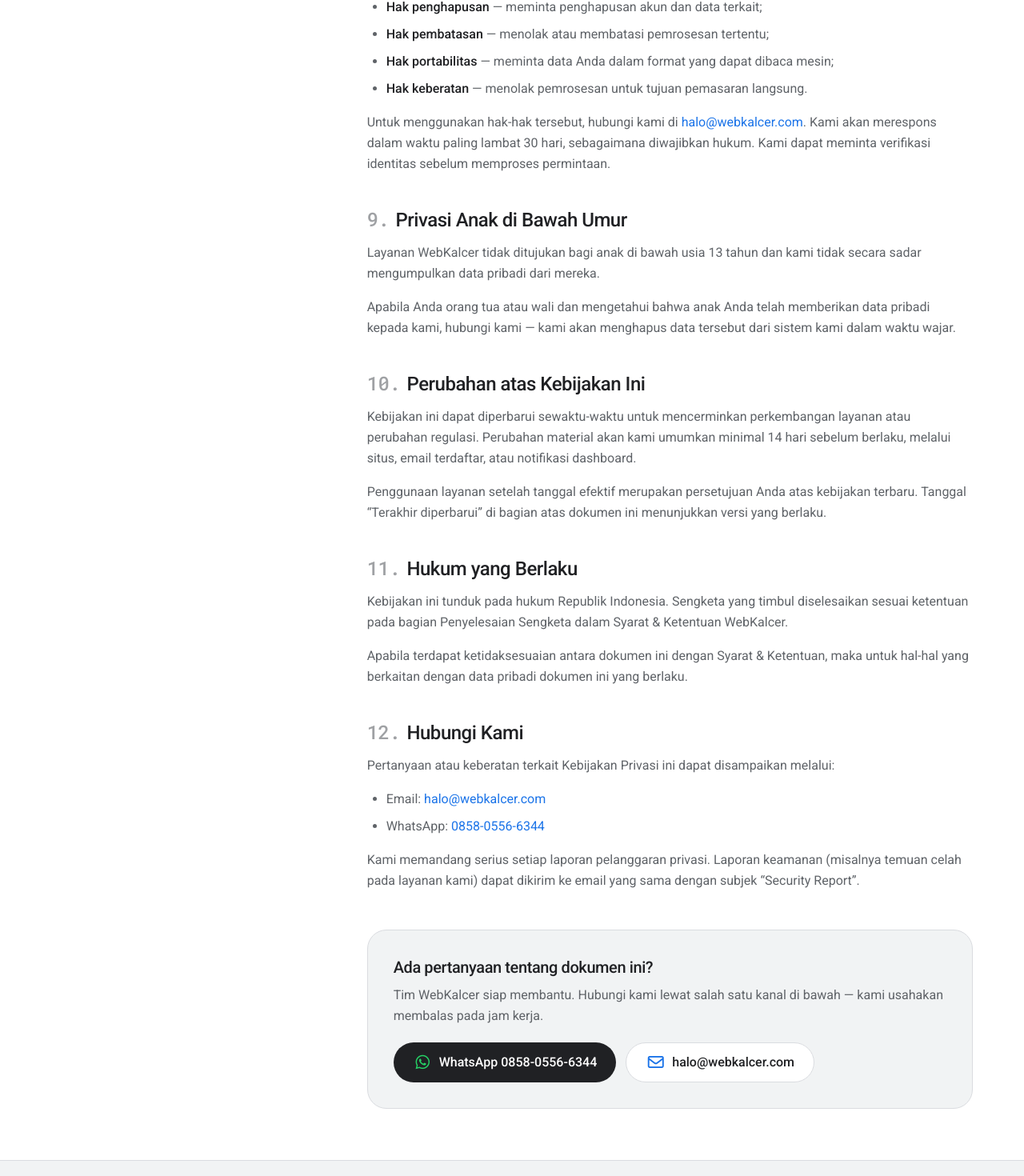
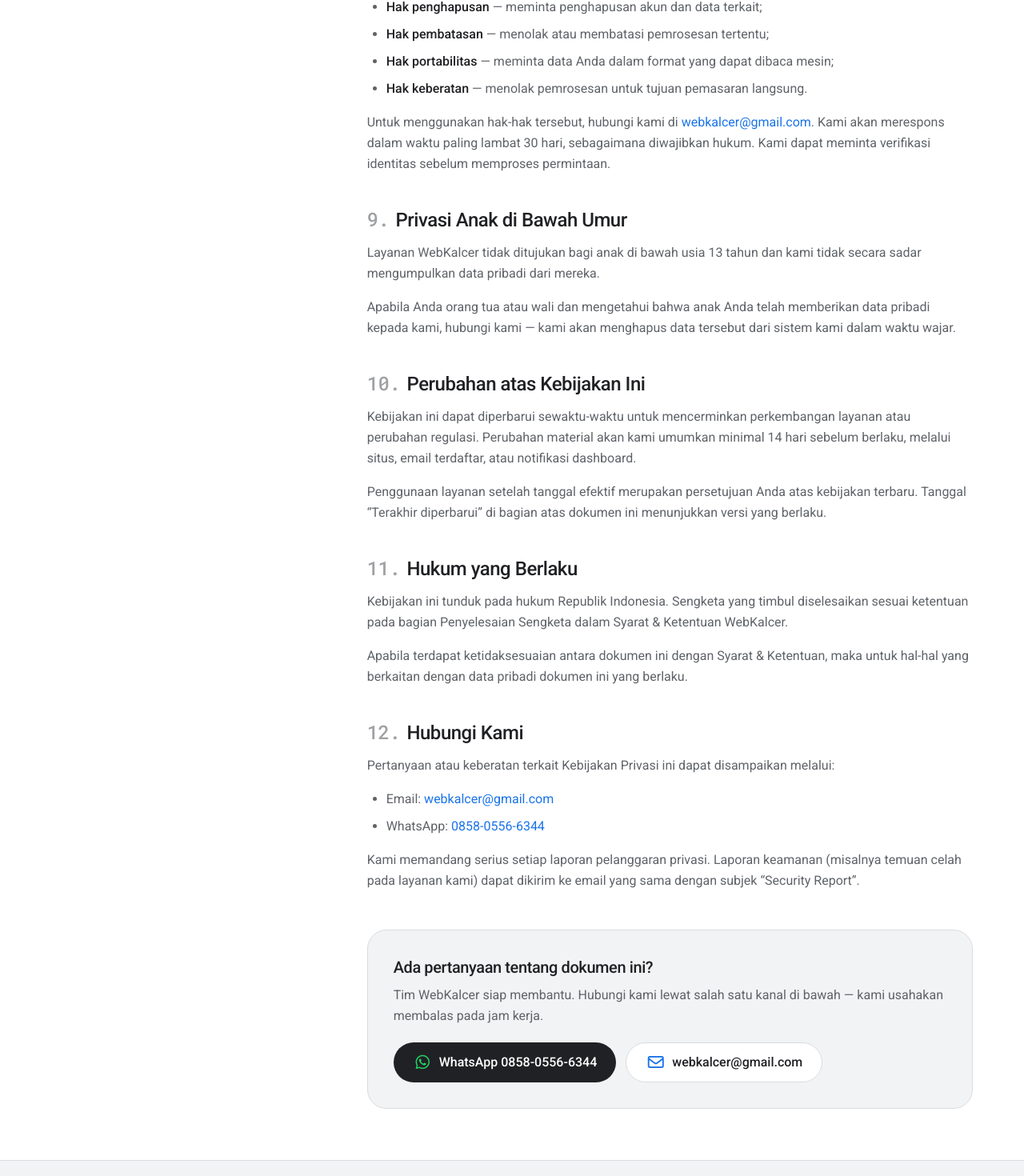
Before and after one commit to dnysaz/webkalcer, a Next.js app in the folder frontend/: page /privacy in a window 1280 px wide. Shown: the part 3473-4943 px from the top of the page at 80% size. Built offline with nearby package versions, Linux system fonts and the light colour scheme.

Commit message:
Ganti email kontak: halo@webkalcer.com -> webkalcer@gmail.com (privacy, terms, legal-doc)

```diff
--- a/frontend/app/privacy/page.tsx
+++ b/frontend/app/privacy/page.tsx
@@ -298,8 +298,8 @@ const sections: LegalSection[] = [
         </ul>
         <p>
           Untuk menggunakan hak-hak tersebut, hubungi kami di{" "}
-          <a href="mailto:halo@webkalcer.com" className="text-blue hover:underline">
-            halo@webkalcer.com
+          <a href="mailto:webkalcer@gmail.com" className="text-blue hover:underline">
+            webkalcer@gmail.com
           </a>
           . Kami akan merespons dalam waktu paling lambat 30 hari,
           sebagaimana diwajibkan hukum. Kami dapat meminta verifikasi
@@ -375,10 +375,10 @@ const sections: LegalSection[] = [
           <li>
             Email:{" "}
             <a
-              href="mailto:halo@webkalcer.com"
+              href="mailto:webkalcer@gmail.com"
               className="text-blue hover:underline"
             >
-              halo@webkalcer.com
+              webkalcer@gmail.com
             </a>
           </li>
           <li>
--- a/frontend/app/terms/page.tsx
+++ b/frontend/app/terms/page.tsx
@@ -519,10 +519,10 @@ const sections: LegalSection[] = [
           <li>
             Email:{" "}
             <a
-              href="mailto:halo@webkalcer.com"
+              href="mailto:webkalcer@gmail.com"
               className="text-blue hover:underline"
             >
-              halo@webkalcer.com
+              webkalcer@gmail.com
             </a>
           </li>
           <li>
--- a/frontend/components/landing/legal-doc.tsx
+++ b/frontend/components/landing/legal-doc.tsx
@@ -124,14 +124,14 @@ export default function LegalDoc({
                     WhatsApp 0858-0556-6344
                   </a>
                   <a
-                    href="mailto:halo@webkalcer.com"
+                    href="mailto:webkalcer@gmail.com"
                     className="btn inline-flex items-center justify-center gap-2 rounded-full border border-line bg-white px-6 py-3 text-base font-medium text-ink hover:bg-white/60"
                   >
                     <i
                       className="fa-regular fa-envelope text-xl text-blue"
                       aria-hidden="true"
                     />
-                    halo@webkalcer.com
+                    webkalcer@gmail.com
                   </a>
                 </div>
               </div>
```
